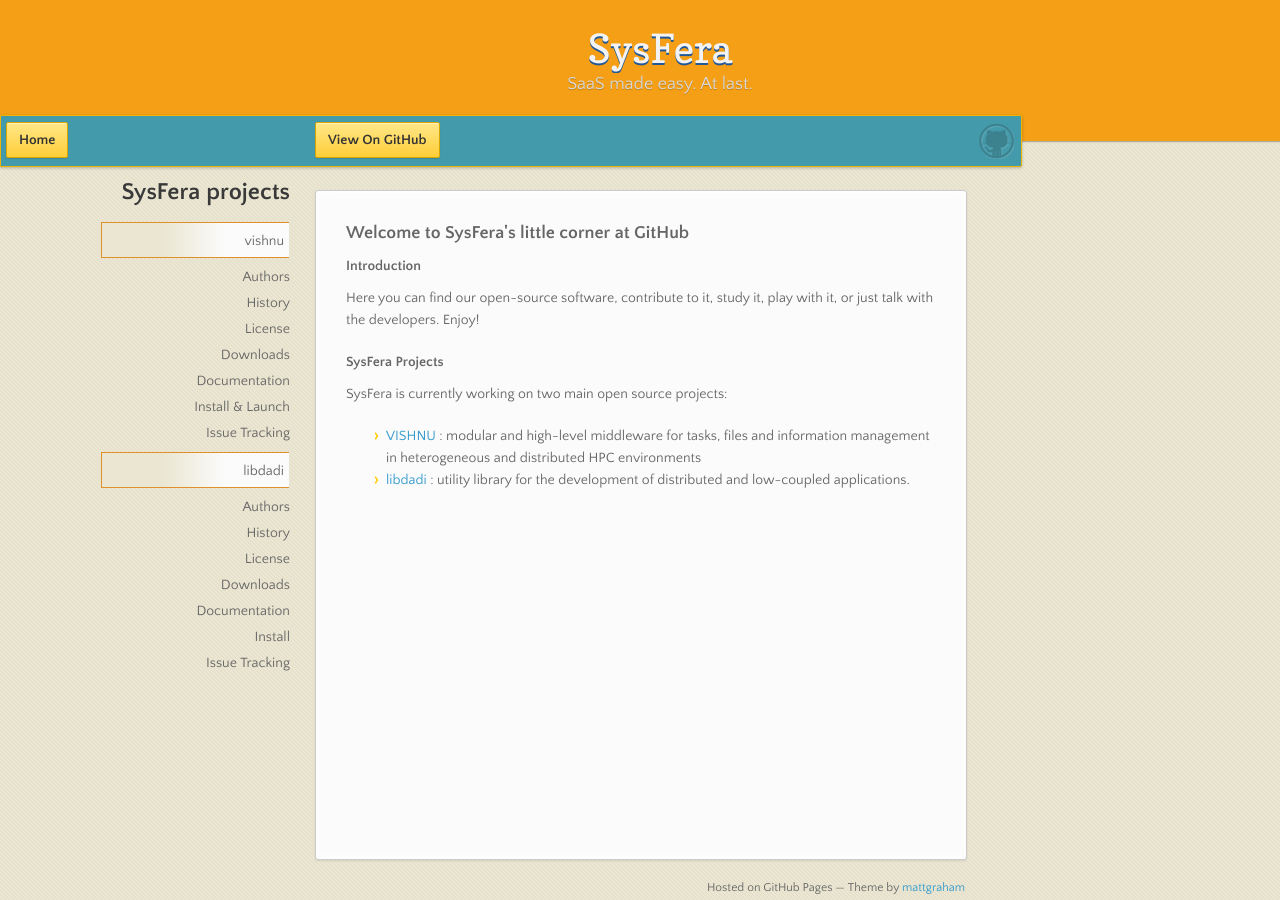
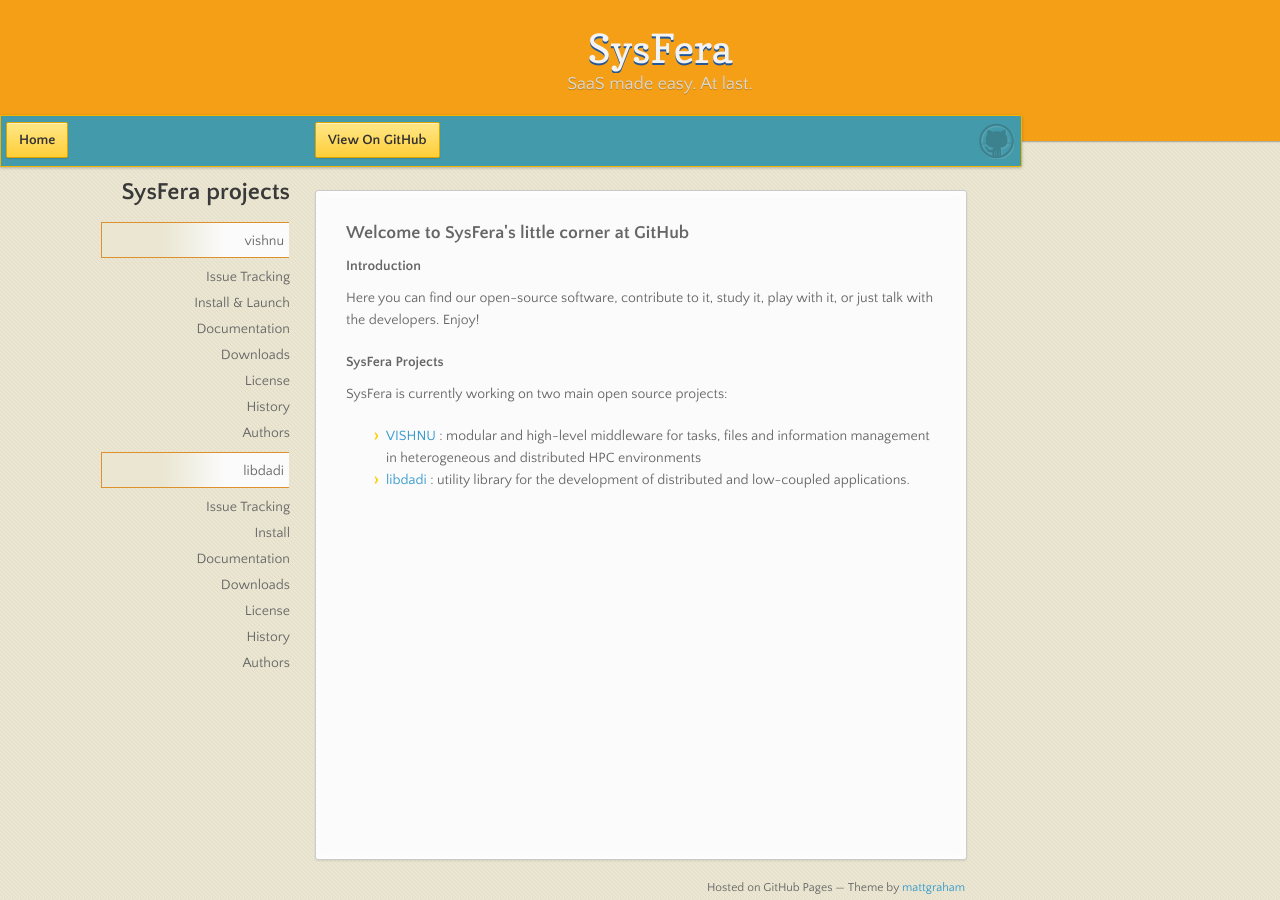
Before and after one commit to dloureiro/sysfera.github.com, a Jekyll site: the page built from index.html, in a window 1280 px wide and 900 px high. Built offline with Jekyll 4.4.1, drawn with Linux system fonts in a browser that asks for light colours; nearby versions of some CDN libraries; Markdown is read by kramdown in place of the engine named in the settings.

Commit message:
{{site.baseurl}} removed

```diff
--- a/_layouts/default.html
+++ b/_layouts/default.html
@@ -7,9 +7,9 @@
     <meta http-equiv="Content-Type" content="text/html; charset=UTF-8">
     <meta http-equiv="X-UA-Compatible" content="chrome=1">
     <title>{{page.title}}</title>
-    <link rel="stylesheet" href="{{site.baseurl}}/stylesheets/styles.css">
-    <link rel="stylesheet" href="{{site.baseurl}}/stylesheets/style_navigation.css">
-    <link rel="stylesheet" href="{{site.baseurl}}/stylesheets/pygment_trac.css">
+    <link rel="stylesheet" href="/stylesheets/styles.css">
+    <link rel="stylesheet" href="/stylesheets/style_navigation.css">
+    <link rel="stylesheet" href="/stylesheets/pygment_trac.css">
     <script src="https://ajax.googleapis.com/ajax/libs/jquery/1.7.1/jquery.min.js"></script>
     <script src="javascripts/main.js"></script>
     <!--[if lt IE 9]>
@@ -26,7 +26,7 @@
       </header>
 
 	<div id="banner">
-		<span id="logo"></span><a href="{{site.baseurl}}/index.html"
+		<span id="logo"></span><a href="/index.html"
 			class="button"><strong>Home</strong></a> <a href="https://github.com/SysFera"
 			class="button fork"><strong>View On GitHub</strong></a>
 	</div>
@@ -35,12 +35,12 @@
 			<h2>SysFera projects</h2>
 			<ul class="projectList">
 				{% for category in site.categories %}
-				<li><a href="{{site.baseurl}}/{{category | first}}.html" class="pages">{{category | first}}</a></li>
+				<li><a href="/{{category | first}}.html" class="pages">{{category | first}}</a></li>
 				<ul class="projectPagesList">
 				{% assign myCategory = {{category | first}} %}
-					{% for post in site.posts reversed %}
+					{% for post in site.posts %}
 					{% if post.categories contains myCategory %}
-					<li><a href="{{site.baseurl}}/{{ post.url }}">{{ post.title }}</a></li>
+					<li><a href="/{{ post.url }}">{{ post.title }}</a></li>
 					{% endif %}
 					{% endfor %}
 				</ul>
--- a/index.html
+++ b/index.html
@@ -10,9 +10,9 @@
 	<h4>SysFera Projects</h4>
 	<p>SysFera is currently working on two main open source projects:</p>
 	<ul>
-		<li><a href="{{site.baseurl}}/vishnu.html">VISHNU</a> : modular and high-level middleware for tasks, files and
+		<li><a href="/vishnu.html">VISHNU</a> : modular and high-level middleware for tasks, files and
 		information management in heterogeneous and distributed HPC environments</li>
-		<li><a href="{{site.baseurl}}/libdadi.html">libdadi</a> : utility library for the development of distributed and
+		<li><a href="/libdadi.html">libdadi</a> : utility library for the development of distributed and
 		low-coupled applications.</li>
 	</ul>
 </section>
```
